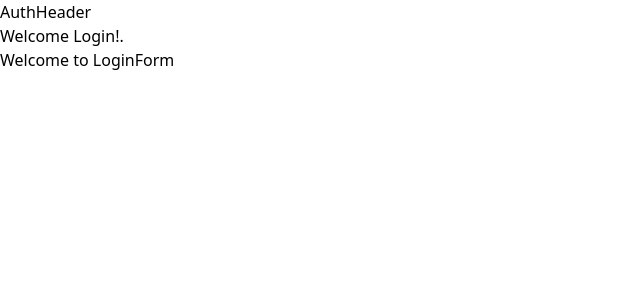
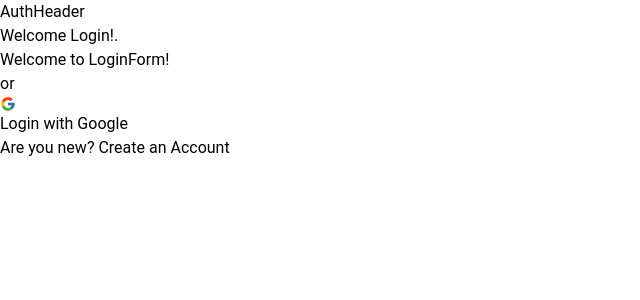
Before and after one commit to ujjwalbasnyat/snapticket, a Next.js app: page /auth/login in a window 1280 px wide. Shown: the top 300 px of the page, without its empty margins (0-640 px from the left). Built offline with nearby package versions, Linux system fonts and the light colour scheme.

Commit message:
integrate custom css

```diff
--- a/src/app/auth/login/components/loginForm.tsx
+++ b/src/app/auth/login/components/loginForm.tsx
@@ -1,5 +1,5 @@
 import React from "react";
 
 export default function LoginForm() {
-	return <div>Welcome to LoginForm</div>;
+	return <div>Welcome to LoginForm!</div>;
 }
--- a/src/app/auth/login/page.tsx
+++ b/src/app/auth/login/page.tsx
@@ -1,10 +1,19 @@
 import LoginForm from "./components/loginForm";
+import { FcGoogle } from "react-icons/fc";
 
 export default function Login() {
 	return (
 		<div>
 			Welcome Login!.
 			<LoginForm />
+			<p>or</p>
+			<div>
+				<FcGoogle />
+				<a href="#">Login with Google</a>
+			</div>
+			<p>
+				Are you new? <a href="#">Create an Account</a>
+			</p>
 		</div>
 	);
 }
--- a/src/app/globals.css
+++ b/src/app/globals.css
@@ -1,3 +1,41 @@
 @tailwind base;
 @tailwind components;
 @tailwind utilities;
+
+@import url('https://fonts.googleapis.com/css2?family=Roboto:ital,wght@0,100;0,300;0,400;0,500;0,700;0,900;1,100;1,300;1,400;1,500;1,700;1,900&display=swap');
+
+@layer base {
+	body {
+		font-family: 'Roboto', sans-serif;
+	}
+	:root {
+		--background: #ffffff;
+		--foreground: #000000;
+		--color-primary: #1E3A8A;
+		--color-secondary:#F3F4F6;
+		--color-accent:#1E3A8A;
+		--ring:#1E3A8A;
+		--h1-color:var(--color-primary)
+		--input-background:var(--color-secondary)
+		--input-placeholder: #4B5563;
+		--border:var(--color-primary)
+		--footer-background: #14265A;
+		--card-shadow:#000000;
+		--button-hover: #14265A;
+		--button-text:#ffffff;
+		--button-radius: 0.3125rem;
+		--card-radius:0.625rem;
+		--font-medium:1.5rem;
+		--font-large:3rem;
+		--font-small:0.875rem;
+		--font-button:1.125rem;
+		--font-weight-extrabold: 900;
+		--font-weight-normal: 400;
+		--font-weight-semibold:600;
+	}
+
+	.dark{
+
+	}
+
+}
--- a/tailwind.config.ts
+++ b/tailwind.config.ts
@@ -7,10 +7,37 @@ const config: Config = {
     "./src/app/**/*.{js,ts,jsx,tsx,mdx}",
   ],
   theme: {
-    extend: {
-      colors: {
-        background: "var(--background)",
-        foreground: "var(--foreground)",
+		extend: {
+			fontWeight: {
+				normal: "var(--font-weight-normal)",
+				semibold:"var(--font-weight-semibold)",
+				extrabold: "var(--font-weight-extrabold)",
+
+			},
+			fontSize: {
+				'button': 'var(--font-button)',
+				'small': 'var(--font-small)',
+				'medium': 'var(--font-medium)',
+				'large': 'var(--font-large)',
+			},
+			borderRadius: {
+				sm: "var(--button-radius)",
+				md: "var(--card-radius)"
+
+			},
+			colors: {
+				primary: "var(--color-primary)",
+				secondary: "var(--color-secondary)",
+				background: "var(--background)",
+				foreground: "var(--foreground)",
+				accent: "var(--color-accent)",
+				footer: "var(--footer-background)",
+				btntext: "var(--button-text)",
+				border: "var(--border)",
+				ring: "var(--ring)",
+				hover: "var(--button-hover)",
+				placeholder: "var(--input-placeholder)",
+
       },
     },
   },
```
Also changed, not shown: package.json (+5 -4 lines), 1 other file (tests, documents, lock files or other folders).
